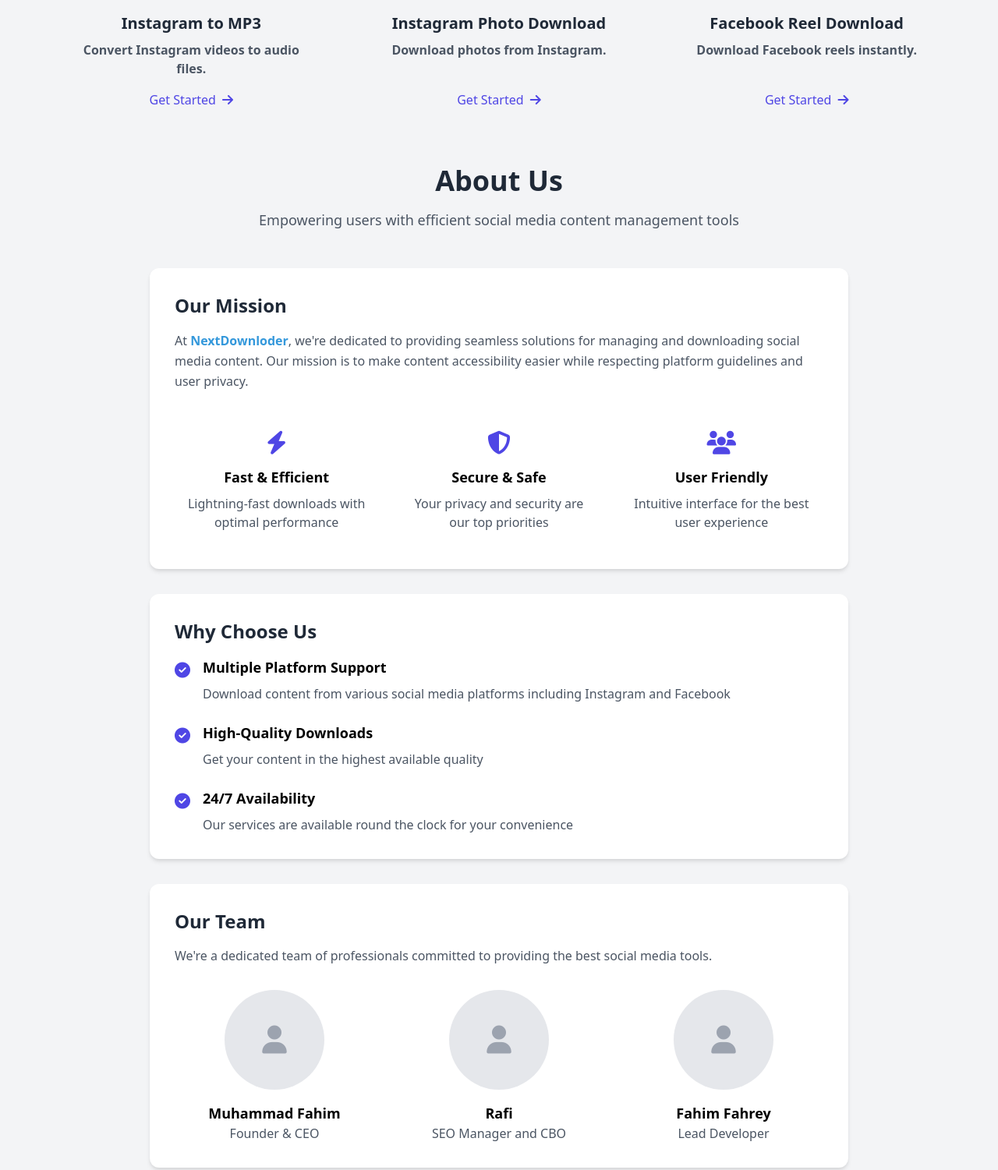
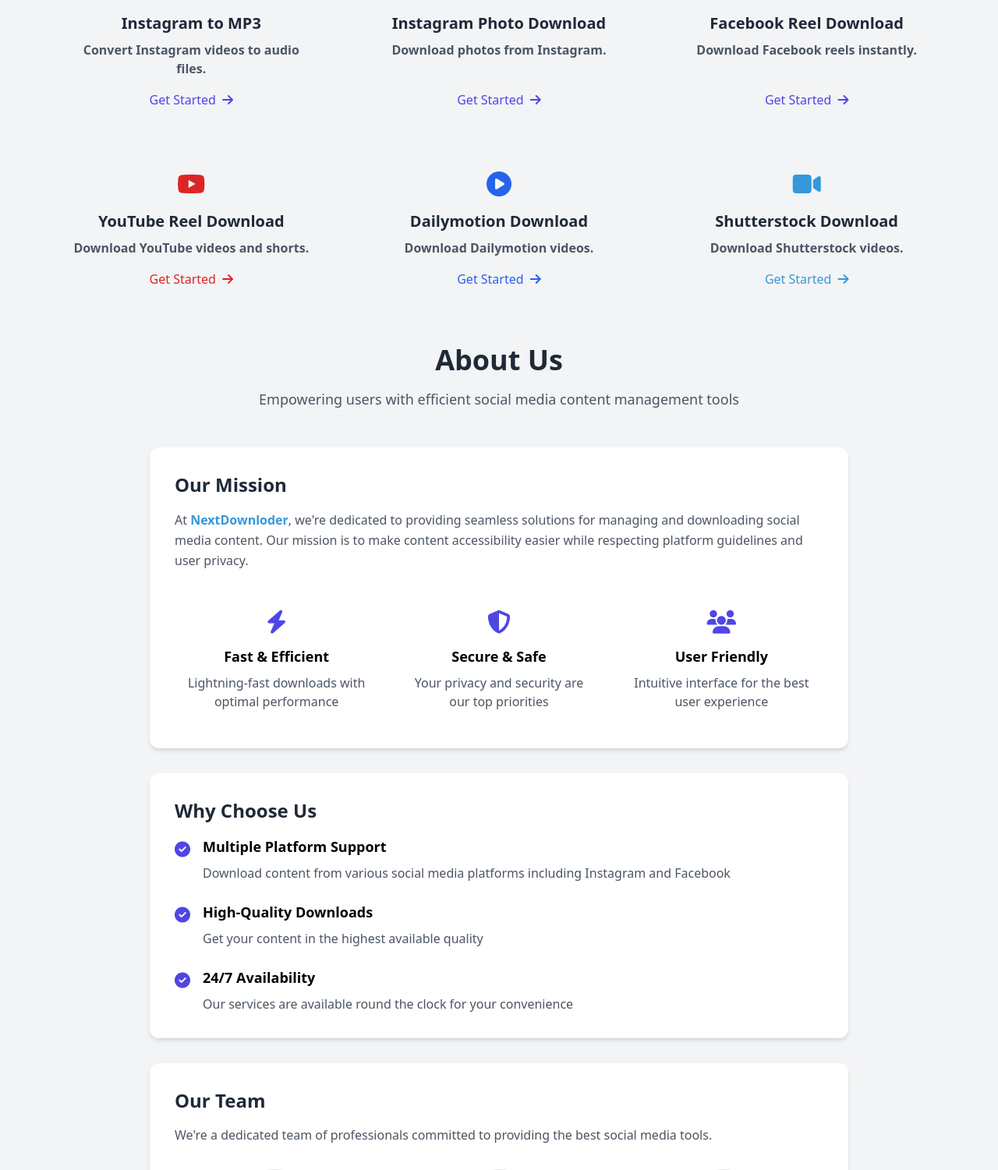
Before and after one commit to MehmetFaahem/social_tools, a Django app: page / in a window 1280 px wide. Shown: the part 540-2041 px from the top of the page at 78% size. Run offline with Django 4.2, Linux system fonts and the light colour scheme; some libraries are stand-ins or nearby versions.

Commit message:
Add Dailymotion and Shutterstock download functionality; create debug script for testing downloaders; update homepage and templates for new features.

```diff
--- a/social_tools/urls.py
+++ b/social_tools/urls.py
@@ -11,6 +11,9 @@
     path('instagram-to-mp3/', views.instagram_to_mp3, name='instagram_to_mp3'),
     path('instagram-photo-download/', views.instagram_photo_download, name='instagram_photo_download'),
     path('facebook-reel-download/', views.facebook_reel_download, name='facebook_reel_download'),
+    path('youtube-reel-download/', views.youtube_reel_download, name='youtube_reel_download'),
+    path('dailymotion-download/', views.dailymotion_download, name='dailymotion_download'),
+    path('shutterstock-download/', views.shutterstock_download, name='shutterstock_download'),
     path('ai-image-generator/', views.ai_image_generator, name='ai_image_generator'),
     path('about/', views.about, name='about'),
     path('contact/', views.contact, name='contact'),
--- a/tools/templates/tools/base.html
+++ b/tools/templates/tools/base.html
@@ -3,10 +3,7 @@
   <head>
     <meta charset="UTF-8" />
     <meta name="viewport" content="width=device-width, initial-scale=1.0" />
-    <meta
-      name="google-site-verification"
-      content="tITZDquHOpEZFD0d7uDUne3Oa8SiCQvi58aC95r9q7M"
-    />
+    <meta name="google-site-verification" content="SnYiNOpzpHN7b1h7fdMij077qEZXrpAHhRBIdoUAen4" />
     <title>{% block title %}Nextdownloder{% endblock title %}</title>
     <link
       rel="icon"
--- a/tools/templates/tools/homepage.html
+++ b/tools/templates/tools/homepage.html
@@ -101,6 +101,57 @@
       <p class="text-gray-600">Download Facebook reels instantly.</p>
     </div>
     <div class="mt-4 text-indigo-600 font-medium">
+      Get Started <i class="fas fa-arrow-right ml-1"></i>
+    </div>
+  </a>
+  <a
+    href="{% url 'youtube_reel_download' %}"
+    class="card p-6 text-center transform hover:scale-105 transition-all duration-300 flex flex-col justify-between"
+  >
+    <div>
+      <div class="text-red-600 mb-4">
+        <i class="fab fa-youtube fa-2x"></i>
+      </div>
+      <h3 class="text-xl font-semibold text-gray-800 mb-2">
+        YouTube Reel Download
+      </h3>
+      <p class="text-gray-600">Download YouTube videos and shorts.</p>
+    </div>
+    <div class="mt-4 text-red-600 font-medium">
+      Get Started <i class="fas fa-arrow-right ml-1"></i>
+    </div>
+  </a>
+  <a
+    href="{% url 'dailymotion_download' %}"
+    class="card p-6 text-center transform hover:scale-105 transition-all duration-300 flex flex-col justify-between"
+  >
+    <div>
+      <div class="text-blue-600 mb-4">
+        <i class="fas fa-play-circle fa-2x"></i>
+      </div>
+      <h3 class="text-xl font-semibold text-gray-800 mb-2">
+        Dailymotion Download
+      </h3>
+      <p class="text-gray-600">Download Dailymotion videos.</p>
+    </div>
+    <div class="mt-4 text-blue-600 font-medium">
+      Get Started <i class="fas fa-arrow-right ml-1"></i>
+    </div>
+  </a>
+  <a
+    href="{% url 'shutterstock_download' %}"
+    class="card p-6 text-center transform hover:scale-105 transition-all duration-300 flex flex-col justify-between"
+  >
+    <div>
+      <div class="text-orange-600 mb-4">
+        <i class="fas fa-video fa-2x"></i>
+      </div>
+      <h3 class="text-xl font-semibold text-gray-800 mb-2">
+        Shutterstock Download
+      </h3>
+      <p class="text-gray-600">Download Shutterstock videos.</p>
+    </div>
+    <div class="mt-4 text-orange-600 font-medium">
       Get Started <i class="fas fa-arrow-right ml-1"></i>
     </div>
   </a>
--- a/tools/views.py
+++ b/tools/views.py
@@ -272,6 +272,256 @@
 
     return render(request, 'tools/ai_image_generator.html')
 
+def youtube_reel_download(request):
+    if request.method == 'POST':
+        try:
+            video_url = request.POST.get('url')
+
+            # Use yt-dlp to get video info and download URL with more flexible format selection
+            ydl_opts = {
+                'format': 'best[height<=1080]/best[height<=720]/best[height<=480]/best',  # Progressive fallback
+                'quiet': True,
+                'no_warnings': True,
+                'extract_flat': False,
+                'ignoreerrors': False,
+            }
+
+            with yt_dlp.YoutubeDL(ydl_opts) as ydl:
+                # Extract video info
+                info = ydl.extract_info(video_url, download=False)
+
+                # Get the download URL - yt-dlp will have selected the best available format
+                download_url = None
+
+                if 'url' in info:
+                    # Direct URL available
+                    download_url = info['url']
+                elif 'formats' in info and info['formats']:
+                    # Multiple formats available, get the best one
+                    formats = info['formats']
+
+                    # Try to get formats with both video and audio first
+                    video_audio_formats = [f for f in formats if f.get('vcodec') != 'none' and f.get('acodec') != 'none' and f.get('url')]
+
+                    if video_audio_formats:
+                        # Sort by quality and prefer mp4
+                        video_audio_formats.sort(key=lambda x: (
+                            x.get('height', 0),
+                            x.get('width', 0),
+                            x.get('ext') == 'mp4',
+                            x.get('format_id', '').startswith('18')  # Prefer format 18 (360p mp4)
+                        ), reverse=True)
+                        download_url = video_audio_formats[0]['url']
+                    else:
+                        # Fallback to any available format
+                        available_formats = [f for f in formats if f.get('url')]
+                        if available_formats:
+                            download_url = available_formats[0]['url']
+
+                if not download_url:
+                    raise Exception("No downloadable format found for this video")
+
+                context = {
+                    'download_link': download_url,
+                    'title': info.get('title', 'YouTube Video'),
+                    'duration': info.get('duration', 0),
+                    'thumbnail': info.get('thumbnail', ''),
+                    'uploader': info.get('uploader', ''),
+                    'view_count': info.get('view_count', 0)
+                }
+
+                return render(request, 'tools/youtube_reel_download.html', context)
+
+        except Exception as e:
+            error_message = str(e)
+            # Clean up the error message for better user experience
+            if 'Requested format is not available' in error_message:
+                error_message = "This video format is not available for download. Please try a different video."
+            elif 'Private video' in error_message:
+                error_message = "This video is private and cannot be downloaded."
+            elif 'Video unavailable' in error_message:
+                error_message = "This video is unavailable or has been removed."
+            else:
+                error_message = f"Failed to retrieve video: {error_message}"
+
+            return render(request, 'tools/youtube_reel_download.html',
+                        {'error': error_message})
+
+    return render(request, 'tools/youtube_reel_download.html')
+
+def dailymotion_download(request):
+    if request.method == 'POST':
+        try:
+            video_url = request.POST.get('url')
+
+            # Use yt-dlp with enhanced configuration for Dailymotion
+            ydl_opts = {
+                'format': 'best[height<=1080]/best[height<=720]/best[height<=480]/best',
+                'quiet': True,
+                'no_warnings': True,
+                'extract_flat': False,
+                'ignoreerrors': False,
+                'socket_timeout': 30,
+                'retries': 5,
+                'fragment_retries': 5,
+                'sleep_interval_requests': 0.5,  # Add delay between requests
+                'geo_bypass': True,  # Try to bypass geo-restrictions
+                'geo_bypass_country': 'US',  # Use US as fallback country
+                'user_agent': 'Mozilla/5.0 (Windows NT 10.0; Win64; x64) AppleWebKit/537.36 (KHTML, like Gecko) Chrome/120.0.0.0 Safari/537.36',
+                'http_headers': {
+                    'Accept': 'text/html,application/xhtml+xml,application/xml;q=0.9,*/*;q=0.8',
+                    'Accept-Language': 'en-us,en;q=0.5',
+                    'Accept-Encoding': 'gzip, deflate',
+                    'DNT': '1',
+                    'Connection': 'keep-alive',
+                    'Upgrade-Insecure-Requests': '1'
+                }
+            }
+
+            with yt_dlp.YoutubeDL(ydl_opts) as ydl:
+                # Extract video info with better error handling
+                info = ydl.extract_info(video_url, download=False)
+
+                # Get the download URL - yt-dlp will have selected the best available format
+                download_url = None
+
+                if 'url' in info:
+                    # Direct URL available
+                    download_url = info['url']
+                elif 'formats' in info and info['formats']:
+                    # Multiple formats available, get the best one
+                    formats = info['formats']
+
+                    # Filter out invalid formats
+                    valid_formats = [f for f in formats if f.get('url') and f.get('vcodec') != 'none']
+
+                    if valid_formats:
+                        # Prefer formats with audio, then by quality
+                        valid_formats.sort(key=lambda x: (
+                            x.get('acodec', 'none') != 'none',  # Prefer formats with audio
+                            x.get('height', 0),                # Then by video quality
+                            x.get('ext') == 'mp4',             # Prefer mp4
+                            x.get('filesize', 0)               # Then by file size
+                        ), reverse=True)
+                        download_url = valid_formats[0]['url']
+
+                if not download_url:
+                    raise Exception("No downloadable format found for this video. The video may be geo-restricted or require authentication.")
+
+                context = {
+                    'download_link': download_url,
+                    'title': info.get('title', 'Dailymotion Video'),
+                    'duration': info.get('duration', 0),
+                    'thumbnail': info.get('thumbnail', ''),
+                    'uploader': info.get('uploader', ''),
+                    'view_count': info.get('view_count', 0)
+                }
+
+                return render(request, 'tools/dailymotion_download.html', context)
+
+        except Exception as e:
+            error_message = str(e)
+            # Enhanced error handling for Dailymotion-specific issues
+            if 'timeout' in error_message.lower() or 'read timed out' in error_message.lower():
+                error_message = "Connection timeout with Dailymotion servers. Please try again in a few moments."
+            elif '429' in error_message or 'too many requests' in error_message.lower():
+                error_message = "Too many requests to Dailymotion. Please wait a few minutes before trying again."
+            elif '403' in error_message or 'forbidden' in error_message.lower():
+                error_message = "Access denied. This video may be geo-restricted or private."
+            elif '404' in error_message or 'not found' in error_message.lower():
+                error_message = "Video not found. Please check the URL and try again."
+            elif 'unavailable' in error_message.lower():
+                error_message = "This video is no longer available on Dailymotion."
+            elif 'geo' in error_message.lower() and 'block' in error_message.lower():
+                error_message = "This video is geo-blocked in your region."
+            elif 'authentication' in error_message.lower() or 'login' in error_message.lower():
+                error_message = "This video requires authentication to download."
+            else:
+                error_message = f"Failed to retrieve video: {error_message}. Try using a VPN if the video is geo-restricted."
+
+            return render(request, 'tools/dailymotion_download.html',
+                        {'error': error_message})
+
+    return render(request, 'tools/dailymotion_download.html')
+
+def shutterstock_download(request):
+    if request.method == 'POST':
+        try:
+            video_url = request.POST.get('url')
+
+            # Use yt-dlp to get video info and download URL with more flexible format selection
+            ydl_opts = {
+                'format': 'best[height<=1080]/best[height<=720]/best[height<=480]/best',  # Progressive fallback
+                'quiet': True,
+                'no_warnings': True,
+                'extract_flat': False,
+                'ignoreerrors': False,
+            }
+
+            with yt_dlp.YoutubeDL(ydl_opts) as ydl:
+                # Extract video info
+                info = ydl.extract_info(video_url, download=False)
+
+                # Get the download URL - yt-dlp will have selected the best available format
+                download_url = None
+
+                if 'url' in info:
+                    # Direct URL available
+                    download_url = info['url']
+                elif 'formats' in info and info['formats']:
+                    # Multiple formats available, get the best one
+                    formats = info['formats']
+
+                    # Try to get formats with both video and audio first
+                    video_audio_formats = [f for f in formats if f.get('vcodec') != 'none' and f.get('acodec') != 'none' and f.get('url')]
+
+                    if video_audio_formats:
+                        # Sort by quality and prefer mp4
+                        video_audio_formats.sort(key=lambda x: (
+                            x.get('height', 0),
+                            x.get('width', 0),
+                            x.get('ext') == 'mp4'
+                        ), reverse=True)
+                        download_url = video_audio_formats[0]['url']
+                    else:
+                        # Fallback to any available format
+                        available_formats = [f for f in formats if f.get('url')]
+                        if available_formats:
+                            download_url = available_formats[0]['url']
+
+                if not download_url:
+                    raise Exception("No downloadable format found for this video")
+
+                context = {
+                    'download_link': download_url,
+                    'title': info.get('title', 'Shutterstock Video'),
+                    'duration': info.get('duration', 0),
+                    'thumbnail': info.get('thumbnail', ''),
+                    'uploader': info.get('uploader', ''),
+                    'view_count': info.get('view_count', 0)
+                }
+
+                return render(request, 'tools/shutterstock_download.html', context)
+
+        except Exception as e:
+            error_message = str(e)
+            # Clean up the error message for better user experience
+            if 'Requested format is not available' in error_message:
+                error_message = "This video format is not available for download. Please try a different video."
+            elif 'HTTP Error 403' in error_message or 'forbidden' in error_message.lower():
+                error_message = "Access denied. This content may be protected or require authentication."
+            elif 'HTTP Error 404' in error_message or 'not found' in error_message.lower():
+                error_message = "Video not found. Please check the URL and try again."
+            elif 'timeout' in error_message.lower():
+                error_message = "Connection timeout. Please try again later."
+            else:
+                error_message = f"Failed to retrieve video: {error_message}"
+
+            return render(request, 'tools/shutterstock_download.html',
+                        {'error': error_message})
+
+    return render(request, 'tools/shutterstock_download.html')
+
 def about(request):
     return render(request, 'tools/about.html')
 
```
Also changed, not shown: debug_downloaders.py (added, +102 -0 lines), tools/templates/tools/dailymotion_download.html (added, +100 -0 lines), tools/templates/tools/shutterstock_download.html (added, +100 -0 lines), tools/templates/tools/youtube_reel_download.html (added, +100 -0 lines), README.md.
